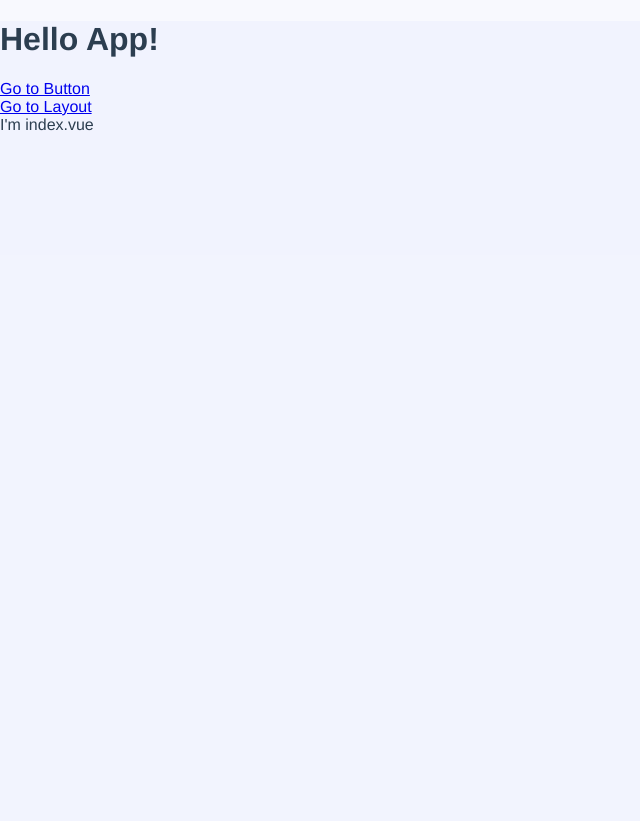
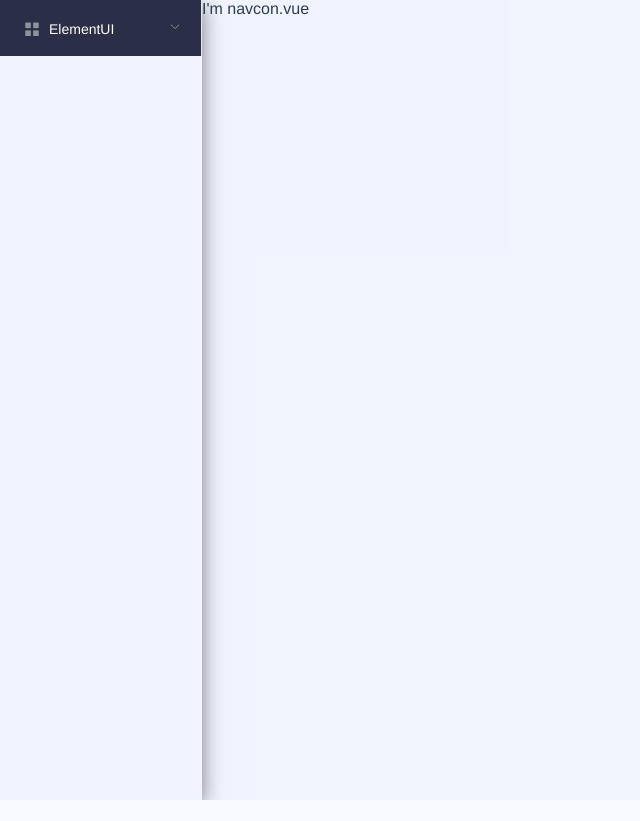
Before and after one commit to outis42/vue-hello, a Vue app: page / in a window 1280 px wide. Shown: the whole page, without its empty margins (0-640 px from the left). After the commit the page ends 800 px from the top, so only its background shows below. Built offline with nearby package versions, Linux system fonts and the light colour scheme.

Commit message:
实现侧边导航栏

```diff
--- a/package.json
+++ b/package.json
@@ -10,6 +10,8 @@
   "dependencies": {
     "core-js": "^3.3.2",
     "element-ui": "^2.12.0",
+    "node-sass": "^4.13.0",
+    "sass-loader": "^8.0.0",
     "vue": "^2.6.10",
     "vue-router": "^3.1.3"
   },
@@ -31,7 +33,9 @@
       "plugin:vue/essential",
       "eslint:recommended"
     ],
-    "rules": {},
+    "rules": {
+      "no-console": "off"
+    },
     "parserOptions": {
       "parser": "babel-eslint"
     }
--- a/src/App.vue
+++ b/src/App.vue
@@ -1,8 +1,5 @@
 <template>
   <div id="app">
-    <h1>Hello App!</h1>
-    <div><router-link to='/button'>Go to Button</router-link></div>
-    <div><router-link to='/layout'>Go to Layout</router-link></div>
     <router-view/>
   </div>
 </template>
--- /dev/null
+++ b/src/components/leftnav.vue
@@ -0,0 +1,48 @@
+<template>
+    <div>
+        <el-menu
+        class="el-menu-vertical-demo"
+        :router="true"
+        background-color="#343957"
+        text-color="#fff"
+        style="height:100%"
+        :unique-opened="true">
+            <!-- 一级菜单 -->
+            <template v-for="(menu,index) in allMenu">
+                <el-submenu v-if="menu.children.length!=0" :key="index" index="menu.menu_name">
+                    <template slot="title">
+                        <i :class="menu.icon"></i>
+                        <span>{{ menu.menu_name }}</span>
+                    </template>
+
+                    <!-- 二级菜单 -->
+                    <template v-for="(subMenu, subIndex) in menu.children">
+                        <el-menu-item :index="subMenu.web_url" :key="subIndex">
+                            <i :class="subMenu.icon"></i>
+                            <span slot="title">{{ subMenu.menu_name }}</span>
+                        </el-menu-item>
+                    </template>
+
+                </el-submenu>
+                <el-menu-item v-else :index="menu.web_url" :key="index">
+                    <i :class="menu.icon"></i>
+                    <span slot="title">{{ menu.menu_name }}</span>
+                </el-menu-item>
+            </template>
+        </el-menu>
+    </div>
+</template>
+
+<script>
+    import { adminMenuConfig } from "../menuRouter";
+    export default {
+        data() {
+            return {
+                allMenu: []
+            }
+        },
+        created() {
+            this.allMenu = adminMenuConfig;
+        }
+    }
+</script>
--- /dev/null
+++ b/src/components/navcon.vue
@@ -0,0 +1,5 @@
+<template>
+    <div>
+        I'm navcon.vue
+    </div>
+</template>
--- a/src/menuRouter.js
+++ b/src/menuRouter.js
@@ -1,23 +1,23 @@
 const adminMenuConfig = [
     {
         menuid: 1,
-        icon: 'el-icon-s-custom',
+        icon: 'el-icon-menu',
         menu_name: 'ElementUI',
-        web_url: null,
+        web_url: '/',
         children: [
-            {
-                menuid: 1 - 0,
-                icon: '',
-                menu_name: '按钮',
-                web_url: '/button',
-                child: []
-            },
             {
                 menuid: 1 - 1,
                 icon: '',
-                menu_name: '布局',
+                menu_name: 'button',
+                web_url: '/button',
+                children: []
+            },
+            {
+                menuid: 1 - 2,
+                icon: '',
+                menu_name: 'layout',
                 web_url: '/layout',
-                child: []
+                children: []
             }
         ]
     }
--- a/src/router.js
+++ b/src/router.js
@@ -1,11 +1,19 @@
 import Router from 'vue-router'
 
+
+// 解决vue项目路由出现message: "Navigating to current location (XXX) is not allowed"的问题
+const routerPush = Router.prototype.push
+Router.prototype.push = function push(location) {
+  return routerPush.call(this, location).catch(error=> error)
+}
+
 export default new Router({
+    mode: 'history',
     routes: [
         {
             path: '/',
-            component: resolve => (require(['./views/index.vue'], resolve))
-        },
+            component: resolve => (require(['./views/index.vue'], resolve)),
+            children: [
                 {
                     path: '/button',
                     component: resolve => (require(['./views/button.vue'], resolve))
@@ -15,4 +23,6 @@ export default new Router({
                     component: resolve =>(require(['./views/layout.vue'], resolve))
                 }
             ]
+        },
+    ]
 })
--- a/src/views/index.vue
+++ b/src/views/index.vue
@@ -1,5 +1,32 @@
 <template>
-    <div>
-        I'm index.vue
-    </div>
+  <el-container style="height:100%">
+    <el-container>
+      <el-aside width="202px" style="box-shadow:0 5px 20px rgba(0, 0, 0, 0.50)">
+        <leftnav></leftnav>
+      </el-aside>
+      <el-container>
+        <el-header style="padding:0">
+          <navcon></navcon>
+        </el-header>
+        <el-main style="height:100%">
+          <transition name="fade-transform" mode="out-in">
+            <router-view/>
+          </transition>
+        </el-main>
+      </el-container>
+    </el-container>
+  </el-container>
 </template>
+
+<script>
+// 导入组件
+import navcon from "@/components/navcon.vue";
+import leftnav from "@/components/leftnav.vue";
+export default {
+  // 注册组件
+  components: {
+    navcon,
+    leftnav
+  },
+};
+</script>
```
Also changed, not shown: 1 other file (tests, documents, lock files or other folders). Lines whose indentation alone changed are shown as unchanged.
